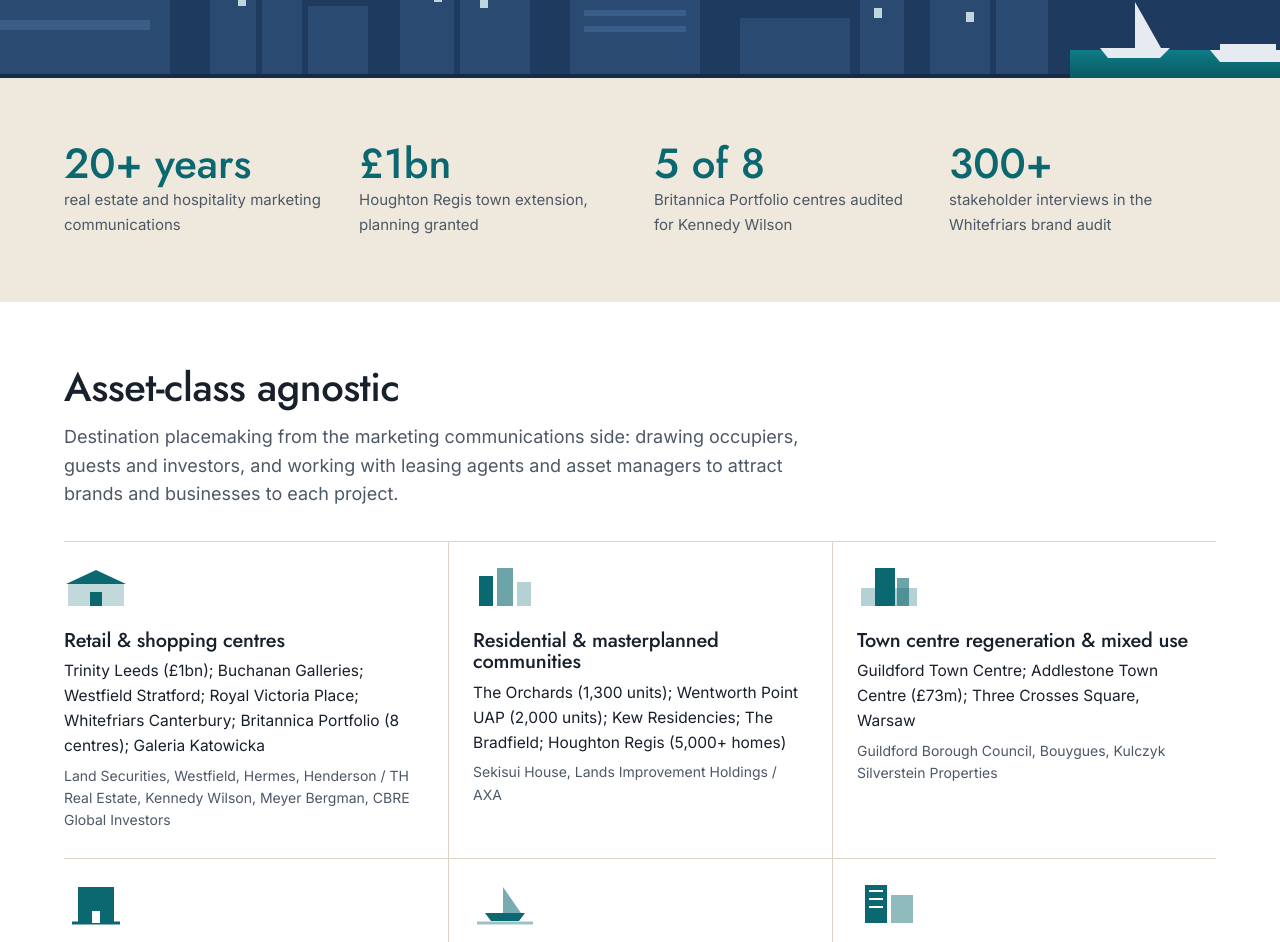
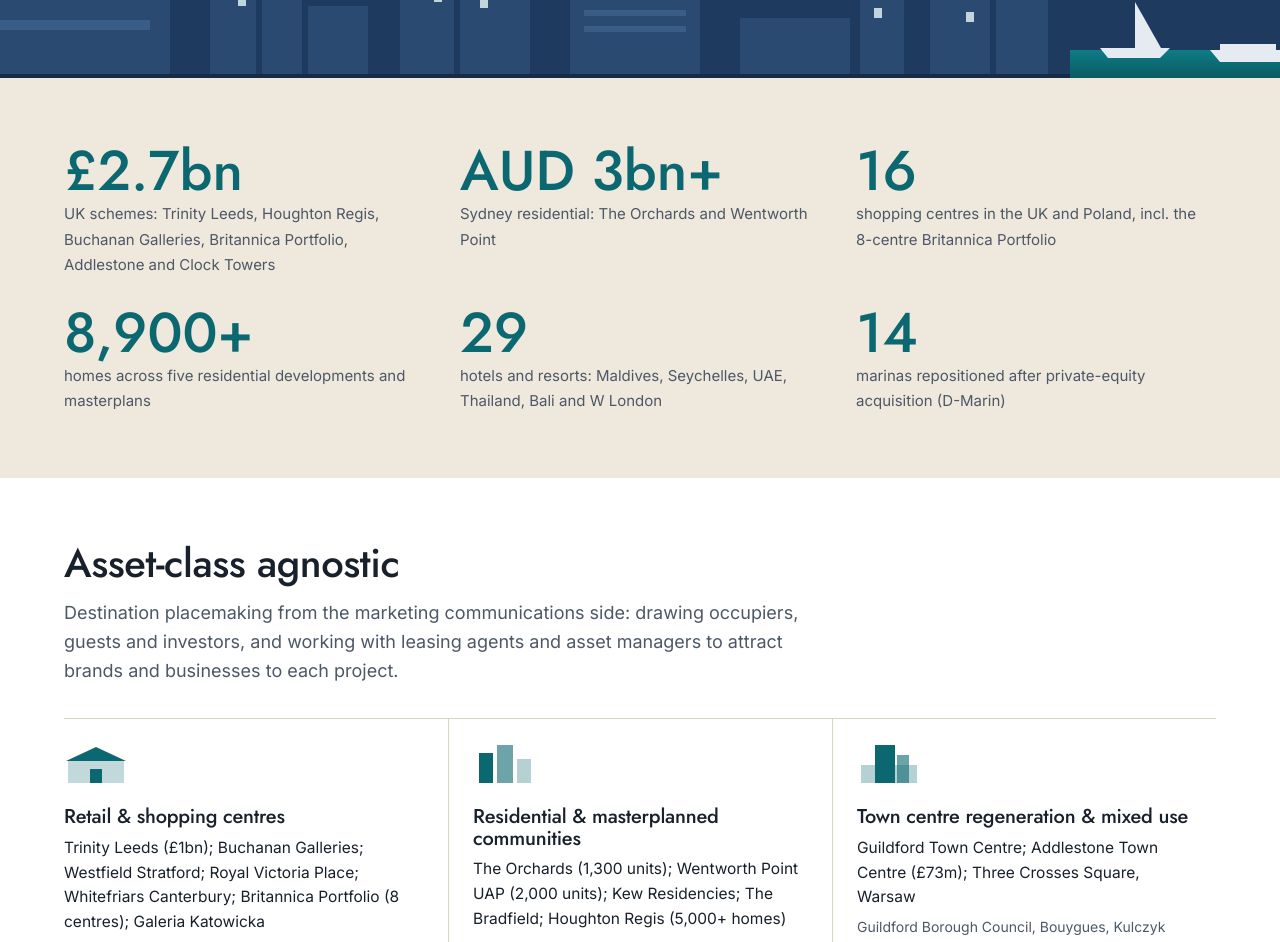
Before and after one commit to euanblake/euanblake.github.io, a plain HTML site: page real-estate/index.html in a window 1280 px wide. Shown: the part 796-1738 px from the top of the page. Drawn offline with Linux system fonts and the light colour scheme.

Commit message:
Real estate page: stronger headline figures
Co-Authored-By: Claude Opus 5.5 <noreply@anthropic.com>
Claude-Session: https://claude.ai/code/session_01VSi56ccjRainm8Vy2ZLuuq

```diff
--- a/real-estate/index.html
+++ b/real-estate/index.html
@@ -50,8 +50,10 @@ nav a:hover,nav a:focus-visible{color:#fff;text-decoration:underline}
 .portrait img{width:100%;max-width:440px;margin-left:auto;border-radius:4px 4px 0 0;aspect-ratio:480/544;object-fit:cover;filter:saturate(.95)}
 .skyline{display:block;width:100%;height:clamp(90px,12vw,150px);background:var(--navy)}
 .facts{background:var(--sand)}
-.facts .wrap{display:grid;grid-template-columns:repeat(auto-fit,minmax(10em,1fr));gap:20px 28px}
-.fact b{display:block;font-family:Jost,sans-serif;font-weight:500;font-size:clamp(30px,3.4vw,42px);color:var(--tealink);line-height:1.05;white-space:nowrap}
+.facts .wrap{display:grid;grid-template-columns:repeat(3,minmax(0,1fr));gap:26px 36px}
+@media(max-width:720px){.facts .wrap{grid-template-columns:repeat(2,minmax(0,1fr))}}
+@media(max-width:400px){.facts .wrap{grid-template-columns:minmax(0,1fr)}}
+.fact b{display:block;font-family:Jost,sans-serif;font-weight:500;font-size:clamp(34px,4.4vw,56px);color:var(--tealink);line-height:1.05;white-space:nowrap}
 .fact span{font-size:15px;color:var(--soft)}
 .lead{font-size:18px;max-width:68ch;color:var(--soft);margin:14px 0 0}
 .assets{display:grid;grid-template-columns:repeat(3,minmax(0,1fr));gap:0;margin-top:32px;border-top:1px solid var(--line)}
@@ -128,10 +130,12 @@ footer{background:var(--navy2);color:#b9c6d4;font-size:14px;padding:18px max(5vw
 </svg>
 
 <section class="facts band"><div class="wrap">
-<div class="fact"><b>20+ years</b><span>real estate and hospitality marketing communications</span></div>
-<div class="fact"><b>£1bn</b><span>Houghton Regis town extension, planning granted</span></div>
-<div class="fact"><b>5 of 8</b><span>Britannica Portfolio centres audited for Kennedy Wilson</span></div>
-<div class="fact"><b>300+</b><span>stakeholder interviews in the Whitefriars brand audit</span></div>
+<div class="fact"><b>£2.7bn</b><span>UK schemes: Trinity Leeds, Houghton Regis, Buchanan Galleries, Britannica Portfolio, Addlestone and Clock Towers</span></div>
+<div class="fact"><b>AUD 3bn+</b><span>Sydney residential: The Orchards and Wentworth Point</span></div>
+<div class="fact"><b>16</b><span>shopping centres in the UK and Poland, incl. the 8-centre Britannica Portfolio</span></div>
+<div class="fact"><b>8,900+</b><span>homes across five residential developments and masterplans</span></div>
+<div class="fact"><b>29</b><span>hotels and resorts: Maldives, Seychelles, UAE, Thailand, Bali and W London</span></div>
+<div class="fact"><b>14</b><span>marinas repositioned after private-equity acquisition (D-Marin)</span></div>
 </div></section>
 
 <section class="band" id="assets"><div class="wrap">
```
